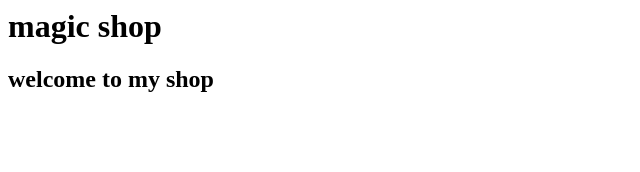
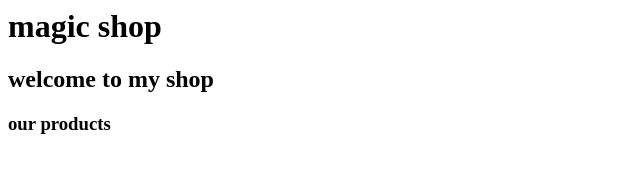
Before and after one commit to shimaa-97/test, a plain HTML site: page index.html in a window 1280 px wide. Shown: the whole page, without its empty margins (0-640 px from the left). Drawn offline with Linux system fonts and the light colour scheme.

Commit message:
our product

```diff
--- a/index.html
+++ b/index.html
@@ -7,6 +7,8 @@
         <h2>
             welcome to my shop
         </h2>
-
+<h3>
+    our products
+</h3>
     </body>
 </html>
```
